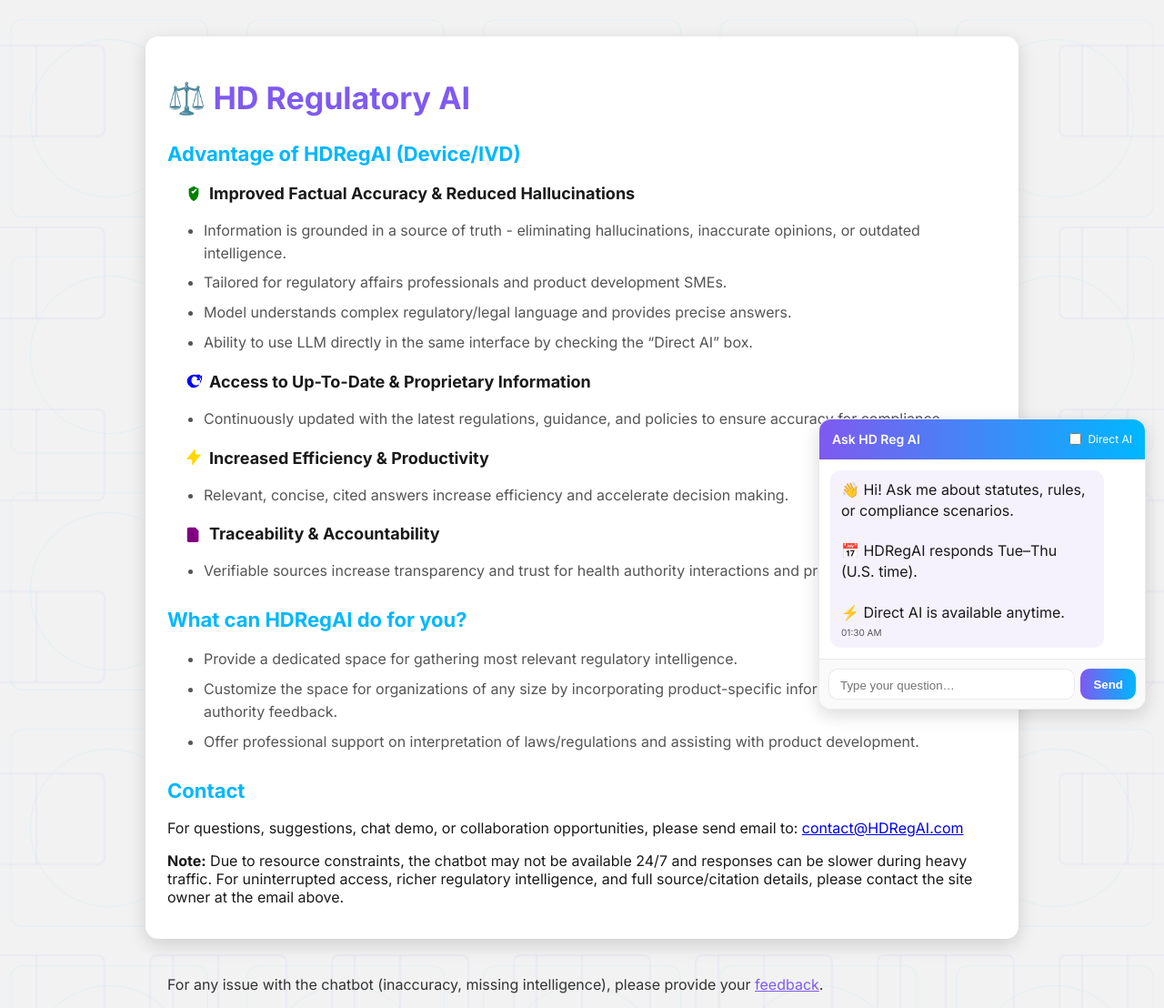
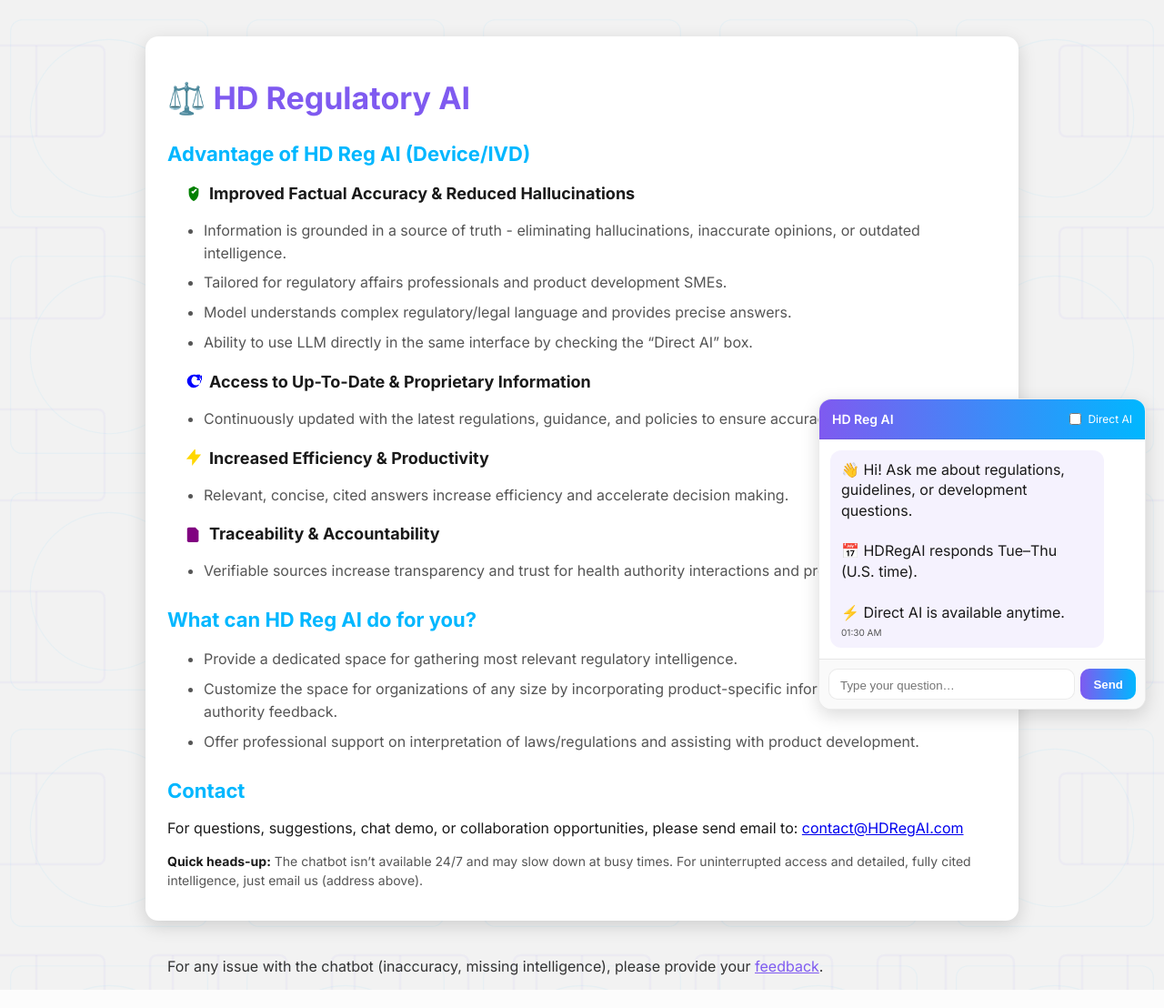
Before and after one commit to hdregulatoryai/nextwork-rag-webapp, a FastAPI app: page / in a window 1280 px wide. Shown: the whole page at 91% size. Run offline with FastAPI, Linux system fonts and the light colour scheme.

Commit message:
minor tweaks on text & format

```diff
--- a/templates/index.html
+++ b/templates/index.html
@@ -102,6 +102,13 @@
       min-height: 72px;   /* match screenshot box height */
       resize: vertical;   /* let users drag to make it bigger if needed */
     }
+    /* Subtle styling for the Note paragraph below Contact */
+    .site-note {
+      font-size: 14px;     /* smaller than body text */
+      color: #555;         /* softer tone */
+      line-height: 1.5;    /* keep it readable */
+      margin-top: 8px;     /* a little space above Note */
+    }
   </style>
 </head>
 <body>
@@ -109,7 +116,7 @@
     <h1>⚖️ HD Regulatory AI</h1>
 
     <!-- (content unchanged for brevity) -->
-    <h2>Advantage of HDRegAI (Device/IVD)</h2>
+    <h2>Advantage of HD Reg AI (Device/IVD)</h2>
     <h3><svg xmlns="http://www.w3.org/2000/svg" fill="green" viewBox="0 0 20 20"><path d="M10 2l6 3v5c0 5-3 9-6 10-3-1-6-5-6-10V5l6-3z"/><path d="M9 11l-2-2 1.5-1.5L9 8.5l3.5-3.5L14 6l-5 5z" fill="white"/></svg>Improved Factual Accuracy & Reduced Hallucinations</h3>
     <ul>
       <li>Information is grounded in a source of truth - eliminating hallucinations, inaccurate opinions, or outdated intelligence.</li>
@@ -127,7 +134,7 @@
     <h3><svg xmlns="http://www.w3.org/2000/svg" fill="purple" viewBox="0 0 20 20"><path d="M4 2h8l4 4v12a2 2 0 01-2 2H4a2 2 0 01-2-2V4a2 2 0 012-2z"/><path d="M7.5 12.5L9.5 14.5 13 11"/></svg>Traceability & Accountability</h3>
     <ul><li>Verifiable sources increase transparency and trust for health authority interactions and product registration.</li></ul>
 
-    <h2>What can HDRegAI do for you?</h2>
+    <h2>What can HD Reg AI do for you?</h2>
     <ul>
       <li>Provide a dedicated space for gathering most relevant regulatory intelligence.</li>
       <li>Customize the space for organizations of any size by incorporating product-specific information and health authority feedback.</li>
@@ -140,15 +147,14 @@
     </p>
     <!-- Note (insert this right after the Contact paragraph, before the footer) -->
     <p class="site-note">
-      <strong>Note:</strong> Due to resource constraints, the chatbot may not be available 24/7 and responses can be slower during heavy traffic.
-      For uninterrupted access, richer regulatory intelligence, and full source/citation details, please contact the site owner at the email above.
+      <strong>Quick heads-up:</strong> The chatbot isn’t available 24/7 and may slow down at busy times. For uninterrupted access and detailed, fully cited intelligence, just email us (address above).
     </p>
   </main>
 
   <!-- Floating Chat Widget -->
   <div class="chat-widget">
     <div class="chat-top">
-      <span>Ask HD Reg AI</span>
+      <span>HD Reg AI</span>
       <label style="font-size:12px;font-weight:normal;display:flex;align-items:center;gap:4px;color:#fff;">
         <input type="checkbox" id="knowledgeBaseToggle" /> Direct AI
       </label>
@@ -210,7 +216,7 @@
                tabindex="0"
                style="border:1px dashed rgba(0,0,0,.25); border-radius:10px; padding:12px; min-height:72px; background:#fff;">
             <div id="fbPasteHint" style="font-size:13px; color:#555;">
-              Paste a screenshot here (desktop), or <a id="fbBrowseLink" href="#" style="text-decoration:underline">browse / upload photo</a> (desktop &amp; mobile).
+              On desktop, paste a screenshot here with Ctrl/Cmd+V; or <a id="fbBrowseLink" href="#" style="text-decoration:underline">browse / upload photo</a> (works on desktop &amp; mobile).
               <div style="font-size:11px; color:#888; margin-top:4px;">PNG/JPG up to ~10&nbsp;MB.</div>
             </div>
 
@@ -518,7 +524,7 @@ if (fbRemoveImg) {
         }
       });
 
-      addMessage('👋 Hi! Ask me about statutes, rules, or compliance scenarios.\n\n📅 HDRegAI responds Tue–Thu (U.S. time).\n\n⚡ Direct AI is available anytime.', false, false);
+      addMessage('👋 Hi! Ask me about regulations, guidelines, or development questions.\n\n📅 HDRegAI responds Tue–Thu (U.S. time).\n\n⚡ Direct AI is available anytime.', false, false);
 
     })();
   </script>
```
